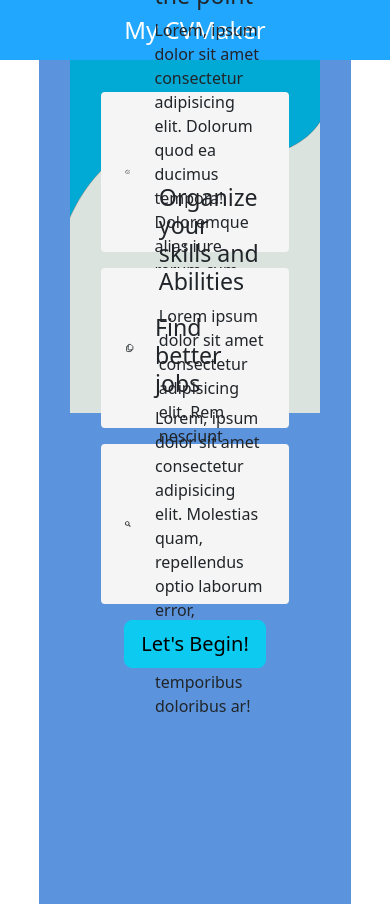
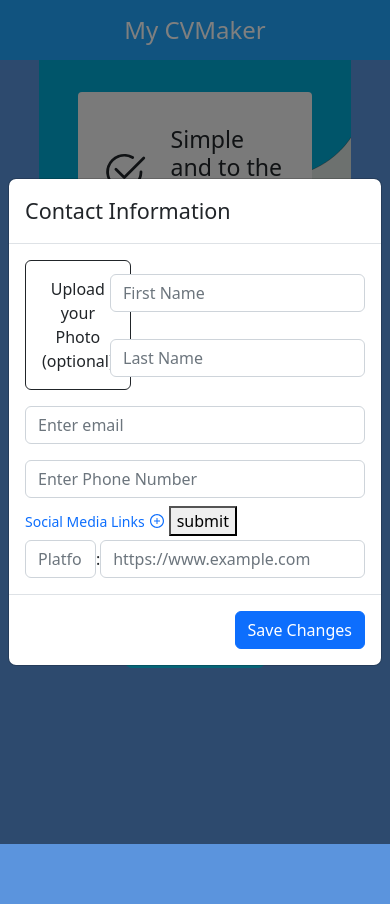
Before and after one commit to LeonsChub/cvMaker, a React (Vite) app: page / in a window 390 px wide. Both pictures are taken after a click on the button "Let's Begin!". Built offline with nearby package versions, Linux system fonts and the light colour scheme.

Commit message:
fuck my life

```diff
--- a/package.json
+++ b/package.json
@@ -10,6 +10,7 @@
   },
   "dependencies": {
     "bootstrap": "^5.2.3",
+    "formik": "^2.2.9",
     "react": "^18.2.0",
     "react-bootstrap": "^2.7.0",
     "react-dom": "^18.2.0",
--- a/src/App.jsx
+++ b/src/App.jsx
@@ -1,14 +1,15 @@
 import { BrowserRouter, Routes, Route, Navigate } from "react-router-dom"
+
 import IntroPage from "./assets/pages/IntroPage/Intro"
-
+import BuildPage from "./assets/pages/BuildPage/Build"
 function App() {
 
   return (
     <div className="App">
       <BrowserRouter>
         <Routes>
-          <Route path="/" element={<IntroPage />}></Route>
-
+          <Route path="/" element={<IntroPage />} />
+          <Route path="buildPage" element={<BuildPage />} />
         </Routes>
       </BrowserRouter>
     </div>
--- /dev/null
+++ b/src/assets/componenets/ModalForms/ContactForm/ContactForm.jsx
@@ -0,0 +1,180 @@
+import { useRef, useState } from 'react';
+
+import Modal from 'react-bootstrap/Modal'
+import Button from 'react-bootstrap/Button'
+import { Form } from 'react-bootstrap'
+
+import { AiOutlinePlusCircle } from 'react-icons/ai'
+
+import { useFormik } from 'formik'
+
+function ContactForm(props) {
+    const uploadRef = useRef(null);
+    const [imgState, setImgState] = useState();
+    const [socials, setSocials] = useState([{ 'platform': '', 'url': '', 'id': 0 }]);
+    const { values, handleChange, handleSubmit } = useFormik({
+        initialValues: {
+            fName: '',
+            lName: '',
+            email: '',
+            phoneNumber: '',
+        },
+        onSubmit,
+    })
+
+    function onSubmit(values, actions) {
+        console.log({ ...values, imgState })
+    }
+
+    function handleUpload(file) {
+        setImgState(file);
+        // <img src={URL.createObjectURL(FILE_OBJECT)} />
+    }
+
+    function handleChangeSocialsPlat(plat, id) {
+        let temp = socials;
+        const i = temp.findIndex((val) => val.id === id);
+        console.log(temp[i]);
+        temp[i].platform += plat;
+        setSocials(temp);
+    }
+
+    function handleChangeSocialsUrl(url, id) {
+        let temp = socials;
+        const i = temp.findIndex((val) => val.id === id);
+        console.log(temp[i]);
+        temp[i].url += url;
+        setSocials(temp);
+    }
+
+    function handleAddingSocial() {
+        let allFull = false;
+        const lastid = socials[socials.length - 1].id;
+        socials.forEach((social) => {
+            if (!social.platform || !social.url) {
+                alert('must fill all links or remove them')
+            }
+        })
+
+        if (allFull) {
+            setSocials([...socials, { 'platform': '', 'url': '', 'id': lastid++ }])
+        }
+    }
+
+    function renderSocialsInput() {
+        const arrToReturn = [];
+        socials.forEach((social, index) => {
+            arrToReturn.push(
+                <div className='socialWrap d-flex align-items-center mt-1' key={index}>
+                    <Form.Control
+                        className='ml-3 w-25'
+                        type="text"
+                        placeholder='Platform'
+                        value={social.platform}
+                        onChange={(e) => { handleChangeSocialsPlat(e.target.value, social.id) }} />
+                    <span>:</span>
+                    <Form.Control
+                        type="text w-75"
+                        placeholder='https://www.example.com'
+                        value={social['url']}
+                        onChange={(e) => { handleChangeSocialsUrl(e.target.value, social) }} />
+                </div>)
+        })
+        return arrToReturn;
+    }
+
+    return (
+        <Modal show={props.surveyBegan} backdrop='static' centered size='md' >
+            <Modal.Header >
+                <Modal.Title>Contact Information</Modal.Title>
+            </Modal.Header>
+
+            <Modal.Body>
+                <Form onSubmit={handleSubmit}>
+                    <Form.Group className="mb-3" controlId="addMovieTitle">
+                        <div className='d-flex'>
+                            <div className='w-25'>
+                                <div className="w-75 mr-auto">
+                                    <input
+                                        accept="image/jpeg, image/png, image/jpg"
+                                        ref={uploadRef}
+                                        id='input-file'
+                                        className="d-none"
+                                        type="file"
+                                        onChange={(e) => { handleUpload(e.currentTarget.files[0]) }} />
+                                    <Button
+                                        className='p-3'
+                                        variant='outline-dark'
+                                        onClick={() => { uploadRef.current.click() }}
+                                    >Upload your Photo (optional)
+                                    </Button>
+                                </div>
+                            </div>
+                            <div
+                                className="nameInfo d-flex flex-column justify-content-around w-75">
+
+                                <Form.Control
+                                    className='ml-2'
+                                    placeholder='First Name'
+                                    type="text"
+                                    name="fName"
+                                    value={values.fName}
+                                    onChange={handleChange} />
+                                <Form.Control
+                                    className='ml-2'
+                                    placeholder='Last Name'
+                                    type="text"
+                                    name="lName"
+                                    value={values.lName}
+                                    onChange={handleChange} />
+                            </div>
+                        </div>
+
+                    </Form.Group>
+                    <Form.Group>
+                        <Form.Control
+                            type="email"
+                            name='email'
+                            className='mb-3'
+                            placeholder="Enter email"
+                            value={values.email}
+                            onChange={handleChange} />
+
+                        <Form.Control
+                            type="text"
+                            className='mb-2'
+                            placeholder="Enter Phone Number"
+                            value={values.phoneNumber}
+                            name='phoneNumber'
+                            onChange={handleChange} />
+                    </Form.Group>
+
+                    <Form.Text
+                        className='text-primary cursorPoint'
+                        onClick={() => handleAddingSocial()}>
+                        Social Media Links
+
+                        <AiOutlinePlusCircle
+                            className='mb-1 mx-1'
+                            size={16} />
+                    </Form.Text>
+
+                    <button type='submit'>
+                        submit
+                    </button>
+
+                    <Form.Group>
+                        {renderSocialsInput()}
+                    </Form.Group>
+                </Form>
+            </Modal.Body>
+            <Modal.Footer>
+                <Button variant="primary">
+                    Save Changes
+                </Button>
+            </Modal.Footer>
+        </Modal>
+    )
+}
+
+export default ContactForm
--- /dev/null
+++ b/src/assets/pages/BuildPage/Build.jsx
@@ -0,0 +1,9 @@
+import React from 'react'
+
+function BuildPage() {
+    return (
+        <div>BuildPage</div>
+    )
+}
+
+export default BuildPage
--- a/src/assets/pages/IntroPage/Intro.jsx
+++ b/src/assets/pages/IntroPage/Intro.jsx
@@ -1,16 +1,43 @@
 import Navhead from '../../componenets/Navhead'
-import { Button } from 'react-bootstrap'
+import Button from 'react-bootstrap/Button'
 import './intro.css'
 
 import { BsCheck2Circle } from 'react-icons/bs'
 import { HiOutlineDocumentDuplicate } from 'react-icons/hi'
 import { FaSearch } from 'react-icons/fa'
 
+import { Link } from 'react-router-dom'
+import { useReducer } from 'react'
 
+import ContactForm from '../../componenets/ModalForms/ContactForm/ContactForm'
+export const ACTIONS = {
+    startSurvey: 'START_SURVEY'
+}
 function IntroPage() {
+
+    const initState = { surveyBegan: false, count: 0 };
+
+    function reducer(state, action) {
+        switch (action.type) {
+            case ACTIONS.startSurvey:
+                let temp = state;
+                temp.surveyBegan = true;
+                return { ...temp };
+                break;
+
+            default:
+                break;
+        }
+    }
+
+    const [state, dispatch] = useReducer(reducer, initState);
+
+
+
     return (
         <>
             <Navhead />
+
             <div id="hero">
                 <div className="heroPoint">
                     <BsCheck2Circle size={60} />
@@ -39,12 +66,13 @@ function IntroPage() {
                 <Button
                     variant='info'
                     size='lg'
-                    className='mb-5'>
+                    className='mb-3'
+                    onClick={() => dispatch({ type: ACTIONS.startSurvey })}>
                     Let's Begin!
                 </Button>
 
             </div>
-
+            <ContactForm surveyBegan={state.surveyBegan} />
 
         </>
     )
--- a/src/assets/pages/IntroPage/intro.css
+++ b/src/assets/pages/IntroPage/intro.css
@@ -33,7 +33,7 @@
 }
 
 .heroPoint>.wordWrap {
-    max-width: 85%;
+    width: 85%;
 }
 
 .heroPoint {
@@ -50,8 +50,15 @@
 }
 
 @media only screen and (max-width: 792px) {
-    #hero {
-        width: 80vw;
-        margin-inline: auto;
+    #hero>.heroPoint p {
+        display: none;
+    }
+
+    #hero>.heroPoint {
+        justify-content: start;
     }
 }
+
+.cursorPoint {
+    cursor: pointer;
+}
```
Also changed, not shown: src/assets/pages/BuildPage/build.css (added), 1 other file (tests, documents, lock files or other folders).
